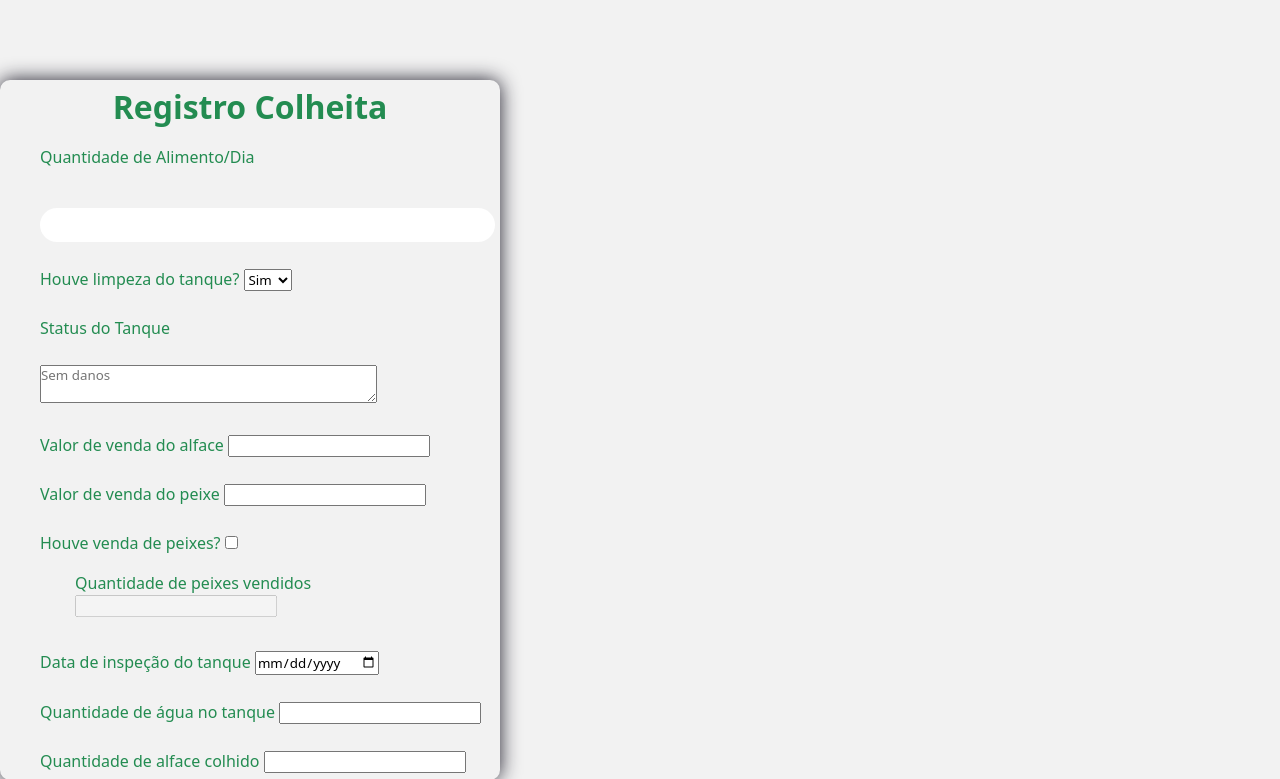
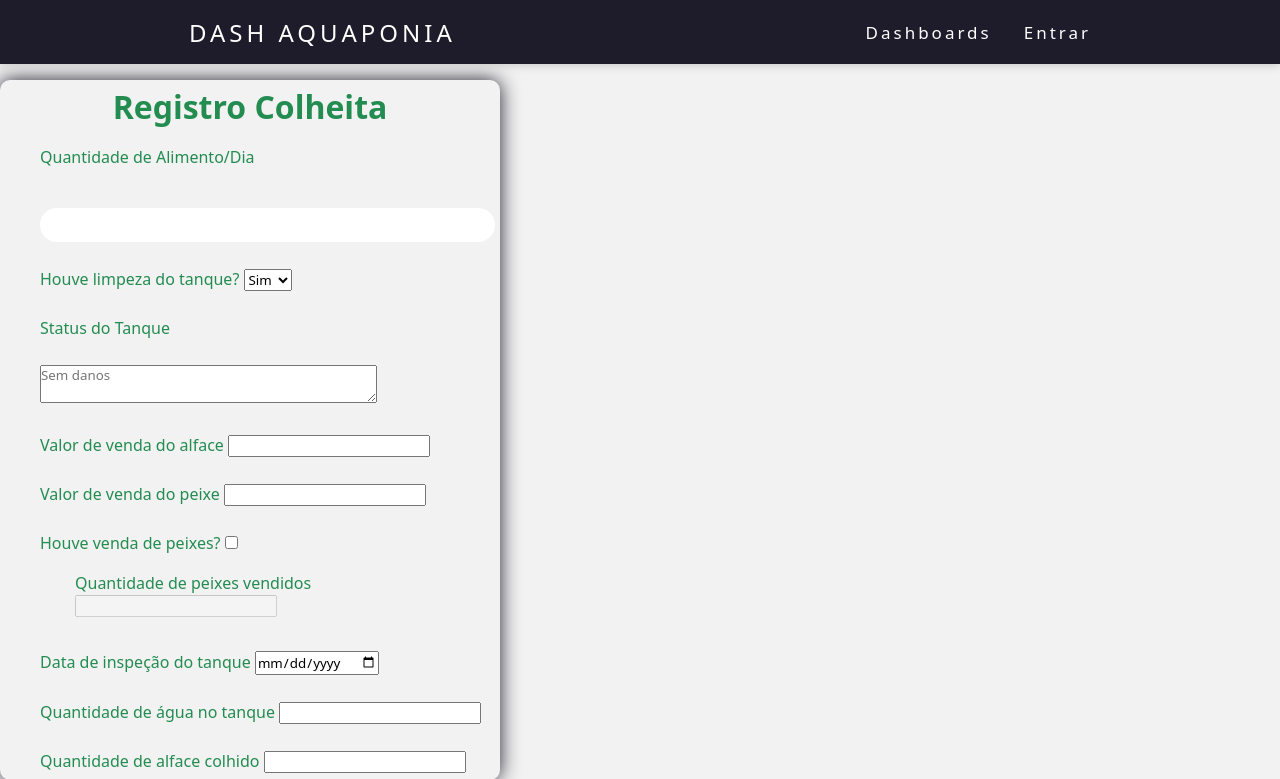
Before and after one commit to thainazanfolin/DashAquaponia, a Django app: page /registro/ in a window 1280 px wide. Shown: the top 779 px of the page. Run offline with Django 4.2, Linux system fonts and the light colour scheme; data that the repository does not hold is empty; some libraries are stand-ins or nearby versions.

Commit message:
Adjusting template

```diff
--- a/DashAquaponia/templates/registro.html
+++ b/DashAquaponia/templates/registro.html
@@ -17,6 +17,21 @@
     <link rel="icon" type="image/png" sizes="16x16" href="{% static 'img/favicon-16x16.png' %}">
 </head>
 <body>
+    <nav>
+        <a class="logo" href="/">Dash Aquaponia</a>
+        <div class="mobile-menu">
+<!-- span -->   <div class="line"></div>
+            <div class="line"></div>
+            <div class="line"></div>
+        </div>
+        <ul class="nav-list">
+
+            </div>
+            <li class="nav-item"><a href="dash">Dashboards</a></li>
+            <li class="nav-item"><a href="login">Entrar</a></li>
+        </ul>
+
+    </nav>
     <form action={% url 'DashAquaponia:registro' %} method="POST">
         {% csrf_token %}
         <div class="registrocontainer">
@@ -75,7 +90,6 @@
                 <label for="qtdePeixesTanque" >Quantidade de peixes no tanque</label>
                 <input type="number" id="qtdePeixesTanque" name="qtdePeixesTanque" required>
             </div>
-
             <button class="registrobtn" type="submit" value="Cadastro" >Enviar</button>
         <div class="registrocontainer">
     </form>
```
